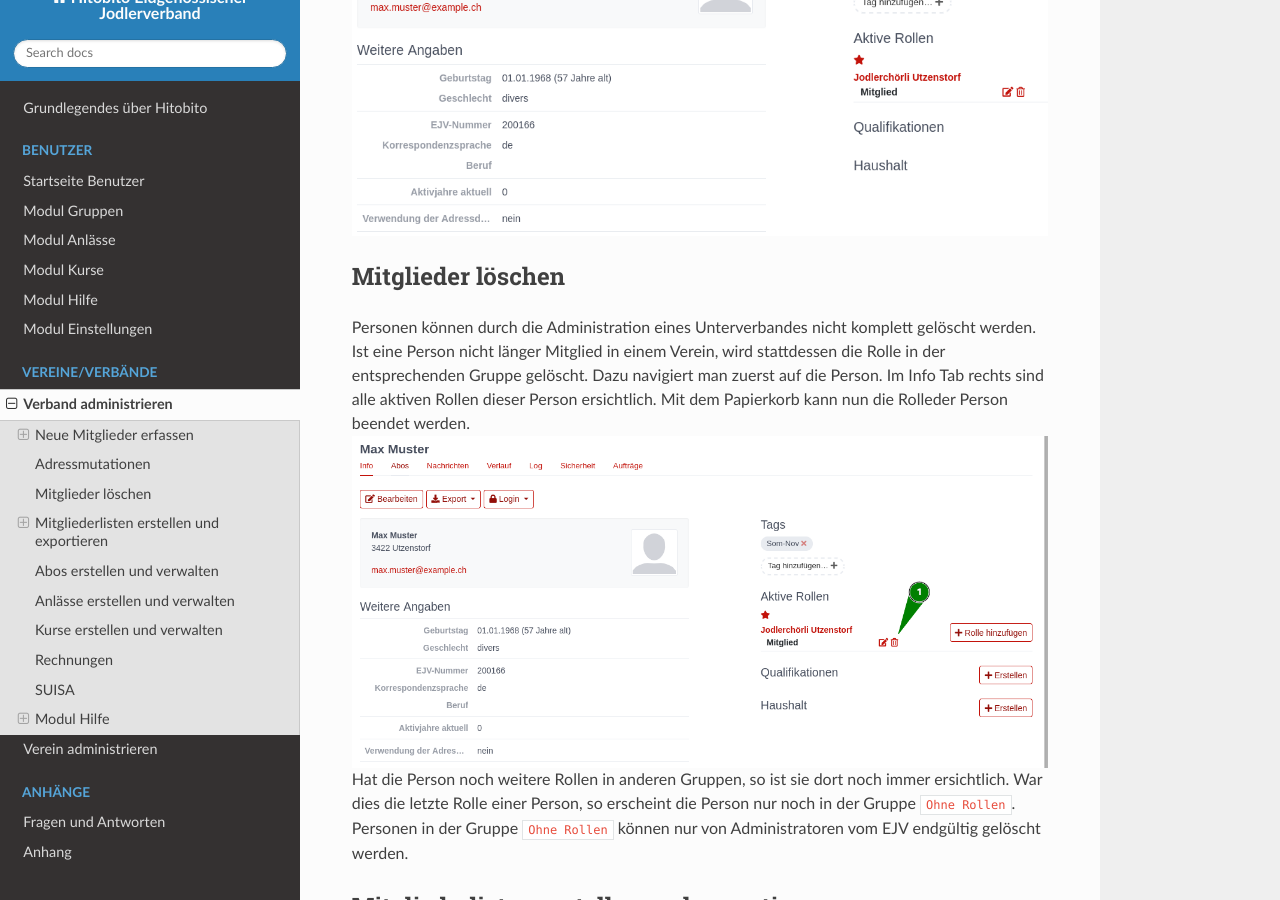
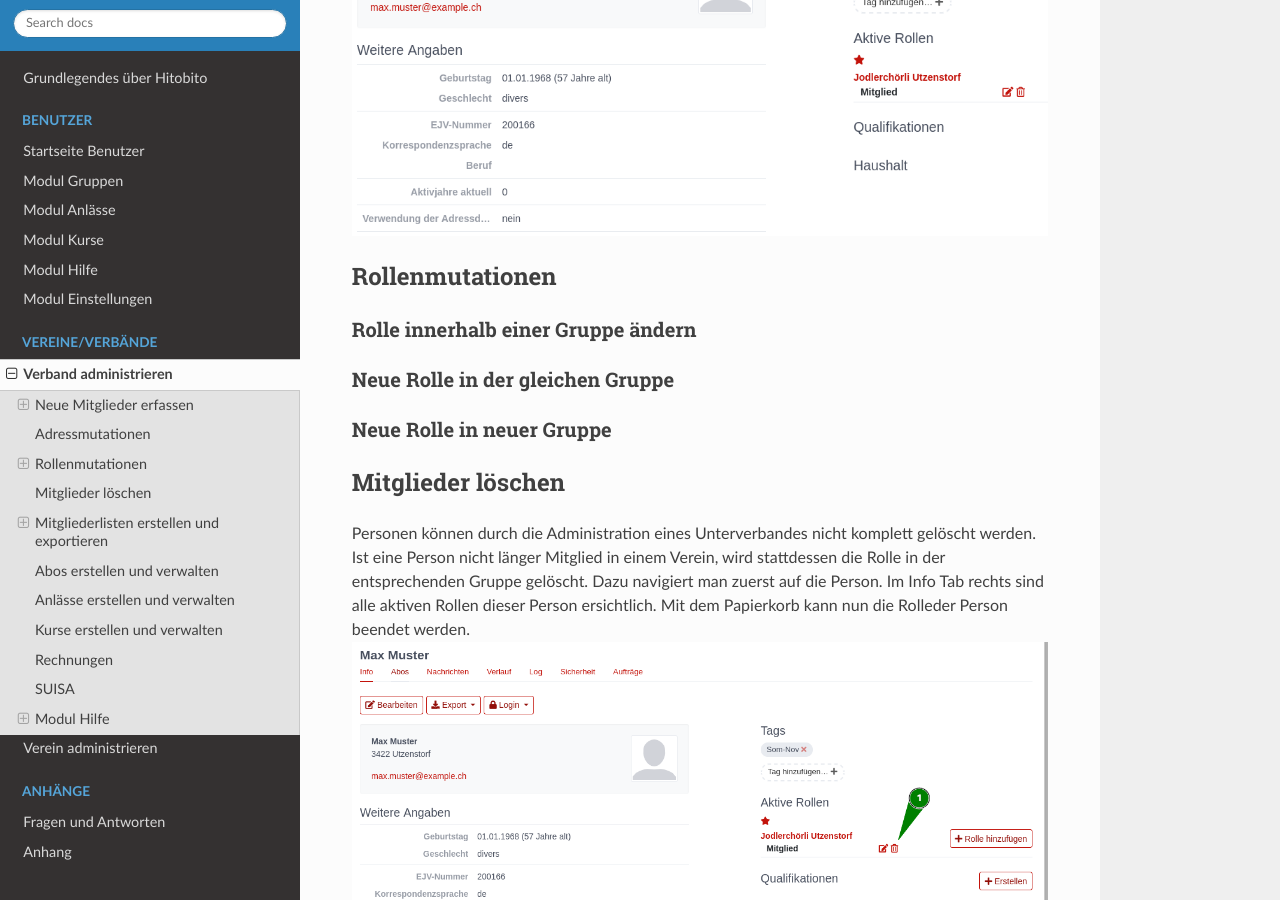
Before and after one commit to hitobito/user_documentation_ejv, a Sphinx documentation site: the page built from docs/verband.md, in a window 1280 px wide and 900 px high, scrolled down 4680 px. Built offline with Sphinx 7.4.7 and the Read the Docs theme 3.1.0, drawn with Linux system fonts in a browser that asks for light colours.

Commit message:
Update verband.md

```diff
--- a/docs/verband.md
+++ b/docs/verband.md
@@ -69,6 +69,15 @@ Mit `Bearbeiten` können anschliessend alle Personendaten angepasst werden.
 Werden Adressmutationen noch im **Jahr 2025** vorgenommen, muss der Person anschliessend das Tag `Som-Nov` gegeben werden.
 ![image](images/Som-Nov.png)
 
+## Rollenmutationen
+
+### Rolle innerhalb einer Gruppe ändern
+
+### Neue Rolle in der gleichen Gruppe
+
+### Neue Rolle in neuer Gruppe
+
+
 ## Mitglieder löschen
 
 Personen können durch die Administration eines Unterverbandes nicht komplett gelöscht werden.
```
